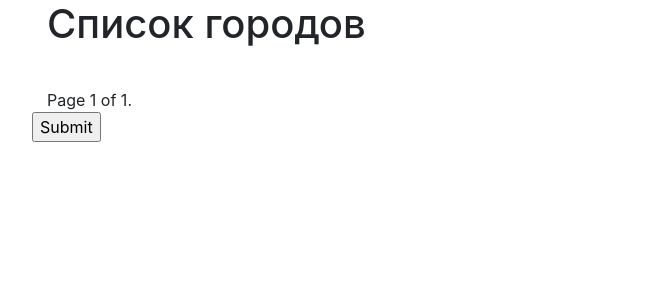
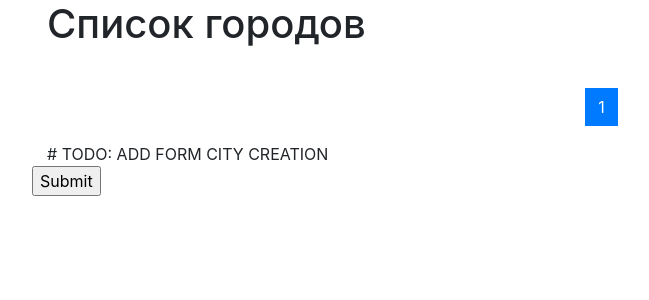
Before and after one commit to asskybit/find_route, a Django app: page /cities/ in a window 1280 px wide. Shown: the part 56-356 px from the top of the page, without its empty margins (38-687 px from the left). Run offline with Django 4.2, Linux system fonts and the light colour scheme; data that the repository does not hold is empty.

Commit message:
add bootstrap for pages pagination

```diff
--- a/cities/templates/cities/home.html
+++ b/cities/templates/cities/home.html
@@ -32,23 +32,32 @@
 
         </div>
     </div>
-    <div class="pagination">
-    <span class="step-links">
-        {% if page_obj.has_previous %}
-            <a href="?page=1">&laquo; first</a>
-            <a href="?page={{ page_obj.previous_page_number }}">previous</a>
-        {% endif %}
+    <nav aria-label="Page navigation example">
+        <ul class="pagination justify-content-center">
+            <li class="page-item">
+                {% if page_obj.has_previous %}
+                    <a class="page-link" aria-label="Previous" href="?page={{ page_obj.previous_page_number }}">
+                        <span aria-hidden="true">&laquo;</span>
+                    </a>
+                {% endif %}
+            </li>
+            {% for page in page_obj.paginator.page_range %}
+                <li class="page-item {% if page == page_obj.number %} active {% endif %}"><a class="page-link"
+                                                                                             href="?page={{ page }}">{{ page }}</a>
+                </li>
+            {% endfor %}
 
-        <span class="current">
-            Page {{ page_obj.number }} of {{ page_obj.paginator.num_pages }}.
-        </span>
+            <li class="page-item">
+                {% if page_obj.has_next %}
+                    <a class="page-link" aria-label="Next" href="?page={{ page_obj.next_page_number }}">
+                        <span aria-hidden="true">&raquo;</span></a>
+                {% endif %}
+            </li>
 
-        {% if page_obj.has_next %}
-            <a href="?page={{ page_obj.next_page_number }}">next</a>
-            <a href="?page={{ page_obj.paginator.num_pages }}">last &raquo;</a>
-        {% endif %}
-    </span>
-    </div>
+        </ul>
+    </nav>
+
+    # TODO: ADD FORM CITY CREATION
     <div class="row">
         <div class="col-md4">
             <form action="" method="post">
```
